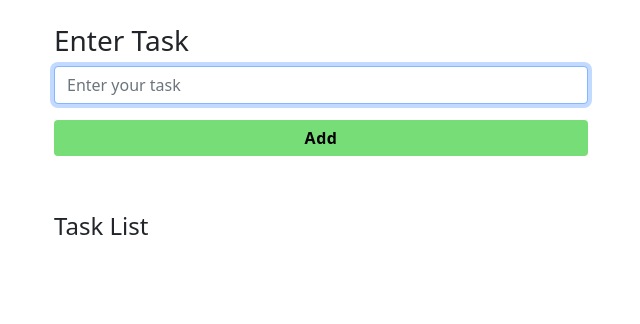
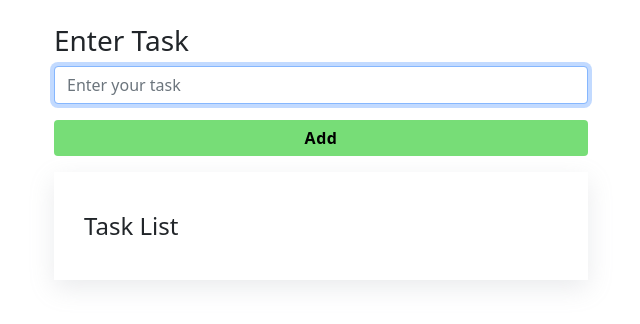
Before and after one commit to cwweb2020/crud-context-task-app, a React (Create React App) app: page / in a window 1280 px wide. Shown: the top 324 px of the page, without its empty margins (40-680 px from the left). Built offline with nearby package versions, Linux system fonts and the light colour scheme.

Commit message:
add shadow

```diff
--- a/src/components/TasksView.js
+++ b/src/components/TasksView.js
@@ -25,7 +25,7 @@ const TasksView = () => {
 
   return (
     <>
-      <section className="py-4">
+      <section className="py-4 seccion-total">
         <div className="wrapper">
         <h2 className="fs-4 text-capitalize my-3">task list</h2>
           <ul>
--- a/src/style.scss
+++ b/src/style.scss
@@ -23,6 +23,11 @@ button {
          margin-right: 6px;
       }
 }
+
+.seccion-total {
+    padding: 0 30px;
+   box-shadow: rgba(149, 157, 165, 0.2) 0px 8px 24px;
+
 
 ul {
     padding: 0;
@@ -54,3 +59,4 @@ ul {
         }
     }
 }
+}
```
